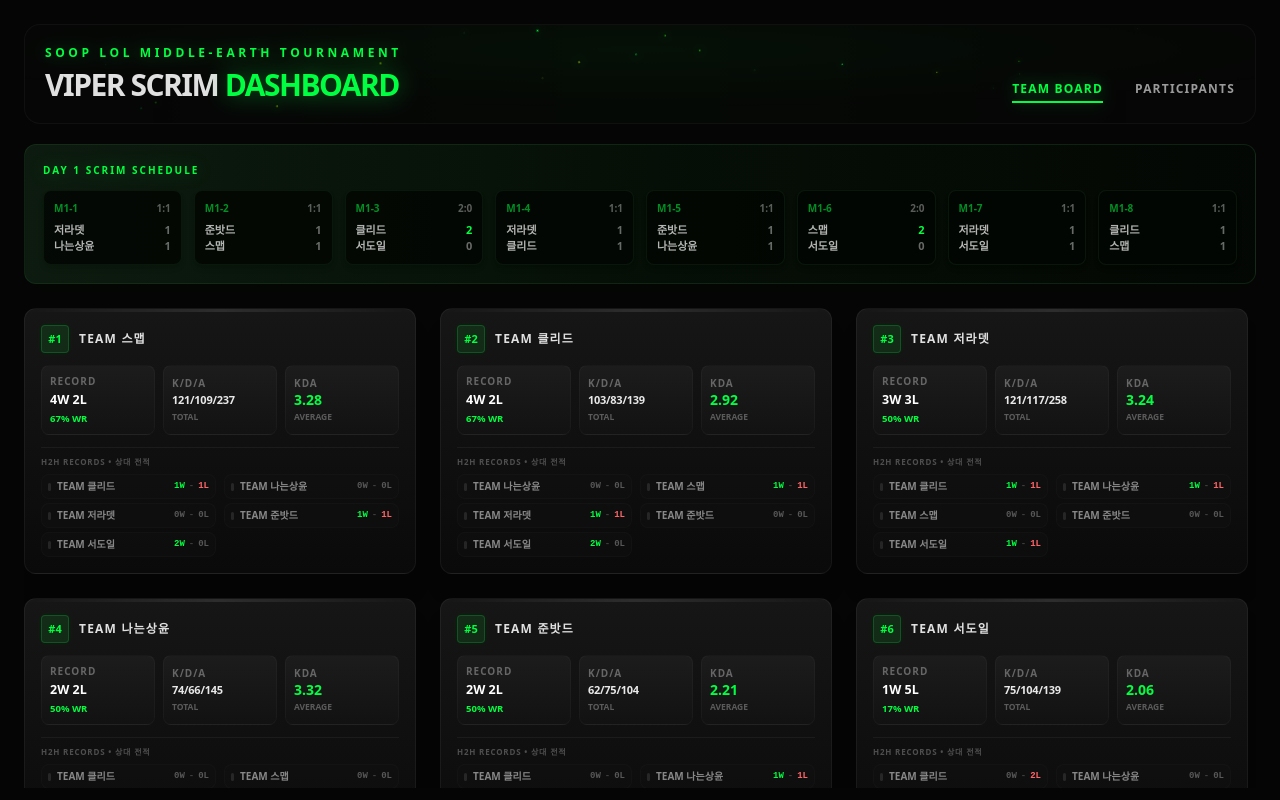
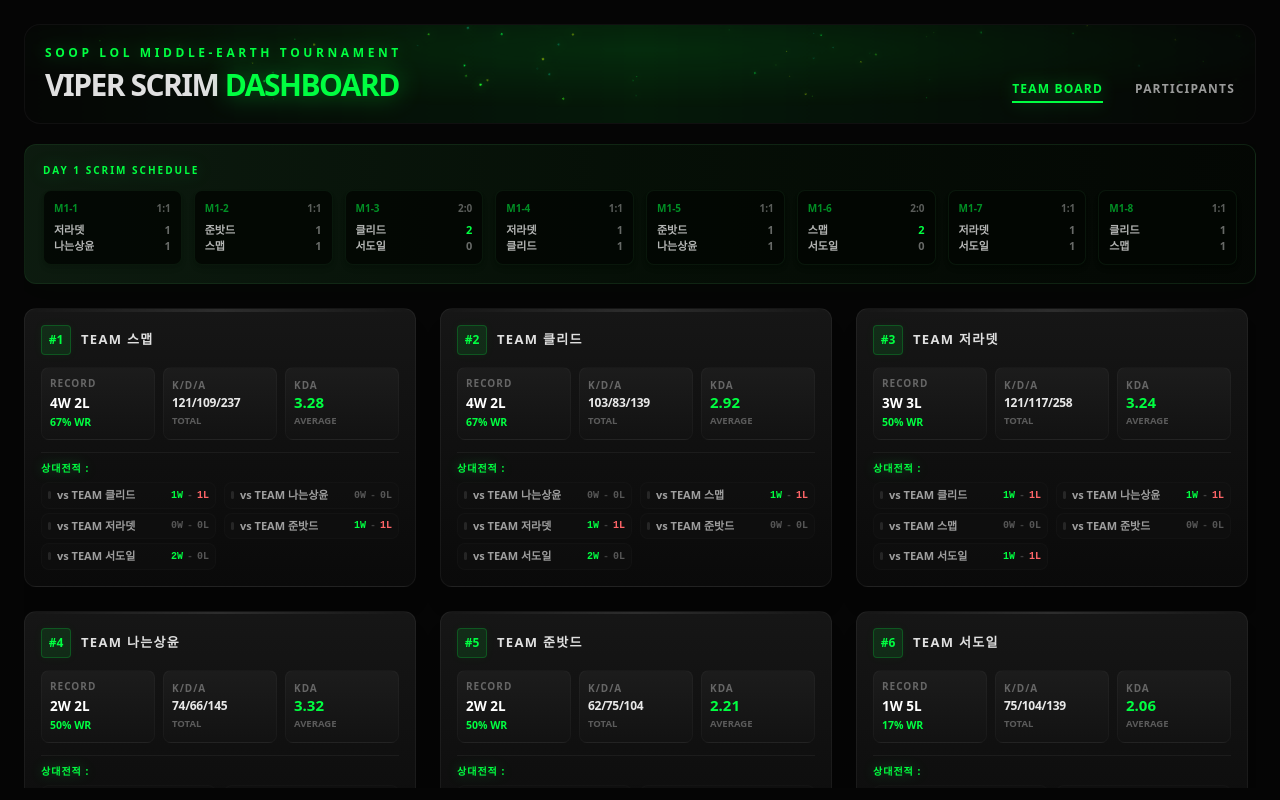
Before and after one commit to jinkwanuri-droid/lol-middle, a React (Vite) app: page / in a window 1280 px wide. Built offline with nearby package versions, Linux system fonts and the light colour scheme; a web font is replaced by a local one.

Commit message:
style: improve dashboard UI and interaction
- Update particle animation for a more subtle look
- Implement sort indicators in player stats table
- Refine team card typography and sizing for readability
- Enhance header ambient animation intensity

```diff
--- a/src/App.tsx
+++ b/src/App.tsx
@@ -13,16 +13,16 @@ export default function App() {
   const teams = initialTeams; // In a real app, this would be fetched or managed via state
 
   // Create flying glowing sparks/flame particles
-  const particles = Array.from({ length: 30 }).map((_, i) => {
-    const top = `${15 + (i * 17) % 70}%`;
-    const durationNum = 4.0 + (i * 1.3) % 4.0;
+  const particles = Array.from({ length: 65 }).map((_, i) => {
+    const top = `${10 + (i * 13) % 80}%`;
+    const durationNum = 3.5 + (i * 0.8) % 4.5;
     const duration = `${durationNum.toFixed(2)}s`;
-    const delay = `-${((i * 2.7) % durationNum).toFixed(2)}s`;
-    const size = `${(1.0 + (i * 0.7) % 1.5).toFixed(1)}px`;
-    const endY = `${(-10 - (i * 5) % 30)}px`;
-    const scaleEnd = (0.3 + (i * 0.1) % 0.6).toFixed(2);
-    const rot = `${180 + (i * 33) % 180}deg`;
-    const opMax = (0.5 + (i * 0.2) % 0.5).toFixed(2);
+    const delay = `-${((i * 1.9) % durationNum).toFixed(2)}s`;
+    const size = `${(0.8 + (i * 0.5) % 1.6).toFixed(1)}px`; // 좀 더 작게 해달라고 하셨으므로 (0.8 ~ 2.4px 사이)
+    const endY = `${(-15 - (i * 7) % 35)}px`;
+    const scaleEnd = (0.2 + (i * 0.08) % 0.5).toFixed(2);
+    const rot = `${120 + (i * 27) % 240}deg`;
+    const opMax = (0.4 + (i * 0.15) % 0.55).toFixed(2);
     const colors = [
       'bg-[#00FF41]',
       'bg-[#39FF14]',
@@ -41,8 +41,8 @@ export default function App() {
       <header className="relative flex flex-col md:flex-row md:justify-between md:items-end border border-white/[0.04] bg-neutral-950/35 rounded-2xl p-5 gap-4 flex-shrink-0 overflow-hidden">
         {/* Breathing ambient green background */}
         <div className="absolute inset-0 pointer-events-none overflow-hidden rounded-2xl">
-          <div className="absolute inset-0 bg-gradient-to-r from-viper/0 via-viper/[0.04] to-viper/0 animate-header-breath" style={{ animationDuration: '6s' }} />
-          <div className="absolute -left-1/4 -right-1/4 -top-1/2 bottom-0 bg-[radial-gradient(ellipse_at_center,rgba(0,255,65,0.08)_0%,transparent_60%)] animate-header-breath" style={{ animationDuration: '4s', animationDelay: '1s' }} />
+          <div className="absolute inset-0 bg-gradient-to-r from-viper/0 via-viper/[0.12] to-viper/0 animate-header-breath" style={{ animationDuration: '6s' }} />
+          <div className="absolute -left-1/4 -right-1/4 -top-1/2 bottom-0 bg-[radial-gradient(ellipse_at_center,rgba(0,255,65,0.16)_0%,transparent_55%)] animate-header-breath" style={{ animationDuration: '3.5s', animationDelay: '0.5s' }} />
         </div>
 
         {/* Flying spark particles (left-to-right) */}
--- a/src/PlayerStats.tsx
+++ b/src/PlayerStats.tsx
@@ -213,6 +213,17 @@ export function PlayerStatsView({ teams }: PlayerStatsProps) {
     }
   };
 
+  const renderSortArrow = (key: SortKey) => {
+    if (sortKey !== key) {
+      return <span className="ml-1 text-[9px] text-[#666666]/40 group-hover/th:text-white/40 transition-colors font-medium">⇅</span>;
+    }
+    return sortDesc ? (
+      <span className="ml-1 text-[10px] text-viper font-black inline-block">▼</span>
+    ) : (
+      <span className="ml-1 text-[10px] text-viper font-black inline-block">▲</span>
+    );
+  };
+
   const sortedPlayers = useMemo(() => {
     return [...rolePlayers].sort((a, b) => {
       let valA: any = a[sortKey as keyof typeof a];
@@ -314,16 +325,48 @@ export function PlayerStatsView({ teams }: PlayerStatsProps) {
           >
             <table className="w-full text-left border-collapse min-w-[800px]">
               <thead className="sticky top-0 bg-[#111111] z-10 shadow-md">
-                <tr className="border-b border-[#222222] stat-label">
+                <tr className="border-b border-[#222222] stat-label/th">
                   <th className="p-4 font-bold w-12 tracking-widest text-[#666666]">#</th>
-                  <th className="p-4 font-bold tracking-widest text-[#666666] cursor-pointer hover:text-[#00FF41] transition-colors" onClick={() => handleSort('name')}>PLAYER</th>
-                  <th className="p-4 font-bold tracking-widest text-[#666666] cursor-pointer hover:text-[#00FF41] transition-colors" onClick={() => handleSort('teamName')}>TEAM</th>
-                  <th className="p-4 font-bold tracking-widest text-[#666666] cursor-pointer hover:text-[#00FF41] transition-colors" onClick={() => handleSort('kda')}>KDA</th>
-                  <th className="p-4 font-bold tracking-widest text-[#666666] cursor-pointer hover:text-[#00FF41] transition-colors" onClick={() => handleSort('dpm')}>DPM</th>
-                  <th className="p-4 font-bold tracking-widest text-[#666666] cursor-pointer hover:text-[#00FF41] transition-colors" onClick={() => handleSort('gpm')}>GPM</th>
-                  <th className="p-4 font-bold tracking-widest text-[#666666] cursor-pointer hover:text-[#00FF41] transition-colors" onClick={() => handleSort('csm')}>CSM</th>
-                  <th className="p-4 font-bold tracking-widest text-[#666666] cursor-pointer hover:text-[#00FF41] transition-colors" onClick={() => handleSort('dpg')}>DPG</th>
-                  <th className="p-4 font-bold tracking-widest text-[#666666] cursor-pointer hover:text-[#00FF41] transition-colors" onClick={() => handleSort('damagePercent')}>DMG%</th>
+                  <th className="p-4 font-black tracking-wider text-[#888] cursor-pointer hover:text-[#00FF41] transition-colors group/th" onClick={() => handleSort('name')}>
+                    <span className="flex items-center gap-1 uppercase">
+                      Player {renderSortArrow('name')}
+                    </span>
+                  </th>
+                  <th className="p-4 font-black tracking-wider text-[#888] cursor-pointer hover:text-[#00FF41] transition-colors group/th" onClick={() => handleSort('teamName')}>
+                    <span className="flex items-center gap-1 uppercase">
+                      Team {renderSortArrow('teamName')}
+                    </span>
+                  </th>
+                  <th className="p-4 font-black tracking-wider text-[#888] cursor-pointer hover:text-[#00FF41] transition-colors group/th" onClick={() => handleSort('kda')}>
+                    <span className="flex items-center gap-1 uppercase">
+                      Kda {renderSortArrow('kda')}
+                    </span>
+                  </th>
+                  <th className="p-4 font-black tracking-wider text-[#888] cursor-pointer hover:text-[#00FF41] transition-colors group/th" onClick={() => handleSort('dpm')}>
+                    <span className="flex items-center gap-1 uppercase">
+                      Dpm {renderSortArrow('dpm')}
+                    </span>
+                  </th>
+                  <th className="p-4 font-black tracking-wider text-[#888] cursor-pointer hover:text-[#00FF41] transition-colors group/th" onClick={() => handleSort('gpm')}>
+                    <span className="flex items-center gap-1 uppercase">
+                      Gpm {renderSortArrow('gpm')}
+                    </span>
+                  </th>
+                  <th className="p-4 font-black tracking-wider text-[#888] cursor-pointer hover:text-[#00FF41] transition-colors group/th" onClick={() => handleSort('csm')}>
+                    <span className="flex items-center gap-1 uppercase">
+                      Csm {renderSortArrow('csm')}
+                    </span>
+                  </th>
+                  <th className="p-4 font-black tracking-wider text-[#888] cursor-pointer hover:text-[#00FF41] transition-colors group/th" onClick={() => handleSort('dpg')}>
+                    <span className="flex items-center gap-1 uppercase">
+                      Dpg {renderSortArrow('dpg')}
+                    </span>
+                  </th>
+                  <th className="p-4 font-black tracking-wider text-[#888] cursor-pointer hover:text-[#00FF41] transition-colors group/th" onClick={() => handleSort('damagePercent')}>
+                    <span className="flex items-center gap-1 uppercase">
+                      Dmg% {renderSortArrow('damagePercent')}
+                    </span>
+                  </th>
                 </tr>
               </thead>
               <tbody>
--- a/src/TeamStats.tsx
+++ b/src/TeamStats.tsx
@@ -247,10 +247,10 @@ export function TeamStatsView({ teams }: TeamStatsProps) {
               <div className="relative z-10">
                 <div className="flex justify-between items-center mb-3">
                   <div className="flex items-center gap-2.5">
-                    <div className="flex items-center justify-center w-7 h-7 rounded bg-viper/10 text-viper font-black text-[11px] border border-viper/20 shadow-[0_0_10px_rgba(0,255,65,0.05)] transition-all group-hover:scale-105 duration-300">
+                    <div className="flex items-center justify-center w-7.5 h-7.5 rounded bg-viper/10 text-viper font-black text-[12px] border border-viper/20 shadow-[0_0_10px_rgba(0,255,65,0.05)] transition-all group-hover:scale-105 duration-300">
                       #{index + 1}
                     </div>
-                    <h2 className="text-xs font-black tracking-widest text-[#E0E0E0] uppercase group-hover:text-white transition-colors duration-200">
+                    <h2 className="text-[13px] font-black tracking-widest text-[#E0E0E0] uppercase group-hover:text-white transition-colors duration-200">
                       {team.name}
                     </h2>
                   </div>
@@ -258,34 +258,36 @@ export function TeamStatsView({ teams }: TeamStatsProps) {
 
                 <div className="grid grid-cols-3 gap-2">
                   <div className="bg-gradient-to-b from-[#1C1C1C] to-[#121212] p-2 rounded-lg border border-white/[0.03] flex flex-col justify-center transition-all group-hover:border-white/[0.06] duration-300">
-                    <span className="stat-label mb-0.5 text-[8px] tracking-widest text-white/40 font-extrabold uppercase">Record</span>
-                    <span className="text-[12.5px] font-black text-white">{team.stats.wins}W {team.stats.losses}L</span>
-                    <span className="text-[9.5px] font-black text-viper mt-0.5">{winRate}% WR</span>
+                    <span className="stat-label mb-0.5 text-[9.5px] tracking-widest text-white/40 font-extrabold uppercase">Record</span>
+                    <span className="text-[13.5px] font-black text-white">{team.stats.wins}W {team.stats.losses}L</span>
+                    <span className="text-[10.5px] font-black text-viper mt-0.5">{winRate}% WR</span>
                   </div>
                   <div className="bg-gradient-to-b from-[#1C1C1C] to-[#121212] p-2 rounded-lg border border-white/[0.03] flex flex-col justify-center transition-all group-hover:border-white/[0.06] duration-300">
-                    <span className="stat-label mb-0.5 text-[8px] tracking-widest text-white/40 font-extrabold uppercase">K/D/A</span>
-                    <span className="text-[11px] font-black tracking-tight text-white/90 leading-tight">{team.stats.kills}/{team.stats.deaths}/{team.stats.assists}</span>
-                    <span className="text-[8.5px] text-white/30 font-bold mt-1">TOTAL</span>
+                    <span className="stat-label mb-0.5 text-[9.5px] tracking-widest text-white/40 font-extrabold uppercase">K/D/A</span>
+                    <span className="text-[12px] font-black tracking-tight text-white/90 leading-tight">{team.stats.kills}/{team.stats.deaths}/{team.stats.assists}</span>
+                    <span className="text-[9.5px] text-white/30 font-bold mt-1">TOTAL</span>
                   </div>
                   <div className="bg-gradient-to-b from-[#1C1C1C] to-[#121212] p-2 rounded-lg border border-white/[0.03] flex flex-col justify-center transition-all group-hover:border-white/[0.06] duration-300">
-                    <span className="stat-label mb-0.5 text-[8px] tracking-widest text-white/40 font-extrabold uppercase">KDA</span>
-                    <span className="text-sm font-black text-viper leading-none">{kda}</span>
-                    <span className="text-[8.5px] text-white/30 font-bold mt-1">AVERAGE</span>
+                    <span className="stat-label mb-0.5 text-[9.5px] tracking-widest text-white/40 font-extrabold uppercase">KDA</span>
+                    <span className="text-[15px] font-black text-viper leading-none">{kda}</span>
+                    <span className="text-[9.5px] text-white/30 font-bold mt-1">AVERAGE</span>
                   </div>
                 </div>
               </div>
 
               <div className="flex flex-col border-t border-white/[0.05] pt-2 mt-1.5 relative z-10 w-full">
-                <div className="text-[8px] font-black tracking-widest text-[#E0E0E0]/30 uppercase mb-1.5">H2H RECORDS • 상대 전적</div>
+                <div className="text-[10px] font-black tracking-widest text-viper uppercase mb-1.5 drop-shadow-[0_0_6px_rgba(0,255,65,0.3)] flex items-center gap-1">
+                  <span>상대전적 :</span>
+                </div>
                 <div className="grid grid-cols-2 gap-x-2 gap-y-1">
                   {team.headToHead.map((h2h) => {
                     return (
                       <div key={h2h.opponentId} className="flex justify-between items-center bg-[#101010]/50 border border-white/[0.02] py-1 px-1.5 rounded-lg hover:border-viper/20 hover:bg-[#0d130e]/30 transition-all duration-200 group/h2h">
                         <div className="flex items-center gap-1.5 min-w-0">
                           <div className="w-[3px] h-2 bg-white/10 rounded-full shrink-0 group-hover/h2h:bg-viper transition-all" />
-                          <span className="text-[10px] font-bold text-white/50 group-hover/h2h:text-white/80 transition-colors truncate">{h2h.opponentName}</span>
+                          <span className="text-[11px] font-bold text-white/60 group-hover/h2h:text-white transition-colors truncate">vs {h2h.opponentName}</span>
                         </div>
-                        <div className="flex items-center gap-1 shrink-0 font-mono text-[9px] font-bold">
+                        <div className="flex items-center gap-1 shrink-0 font-mono text-[10px] font-bold">
                           <span className={h2h.wins > 0 ? 'text-viper font-black' : 'text-white/30'}>{h2h.wins}W</span>
                           <span className="text-white/20">-</span>
                           <span className={h2h.losses > 0 ? 'text-red-400 font-extrabold' : 'text-white/30'}>{h2h.losses}L</span>
--- a/src/index.css
+++ b/src/index.css
@@ -61,12 +61,12 @@ html, body {
 
 @keyframes header-breath {
   0% {
-    opacity: 0.15;
+    opacity: 0.25;
     transform: scale(1);
   }
   100% {
-    opacity: 0.45;
-    transform: scale(1.05);
+    opacity: 0.68;
+    transform: scale(1.08);
   }
 }
 
```
